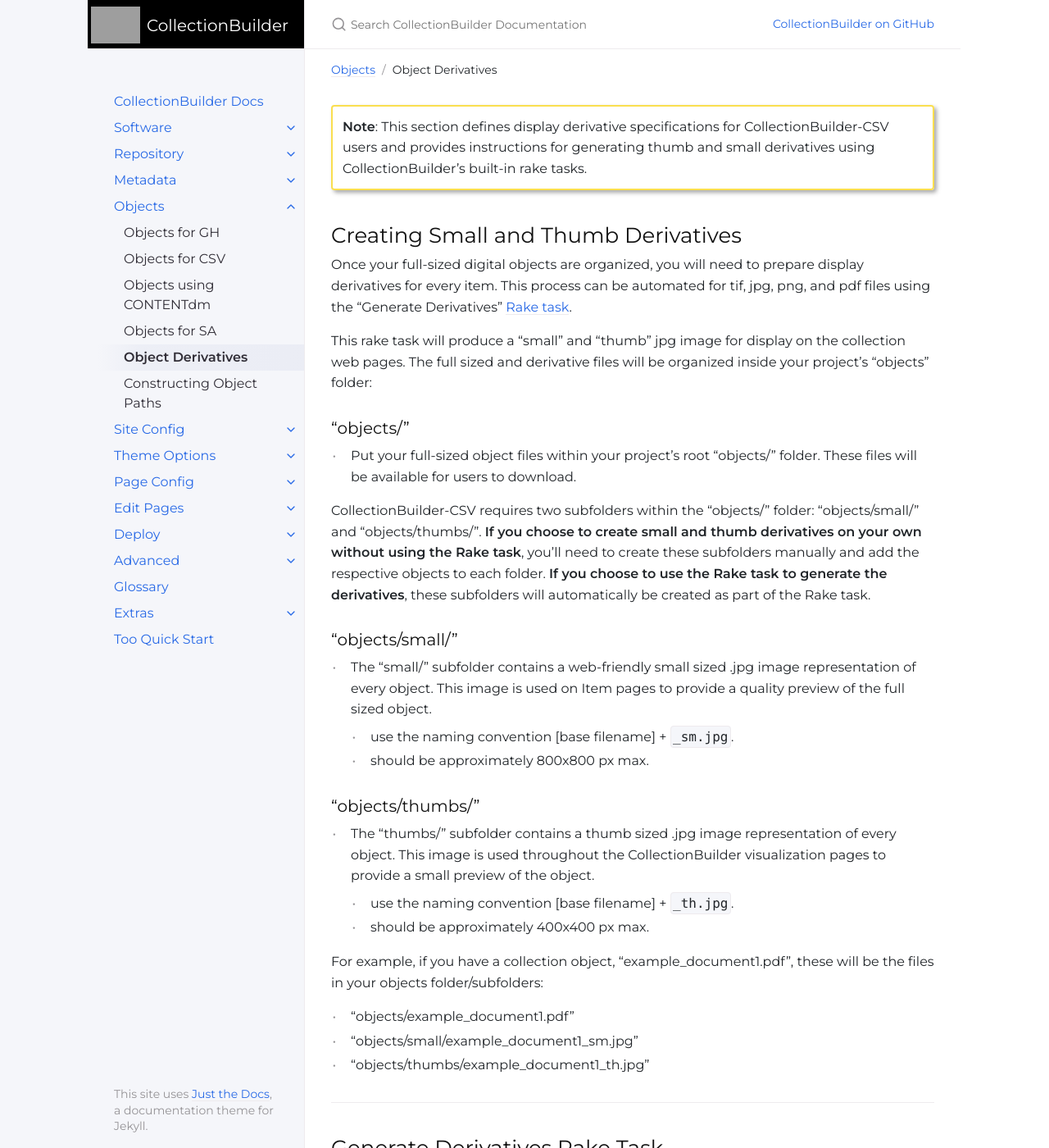
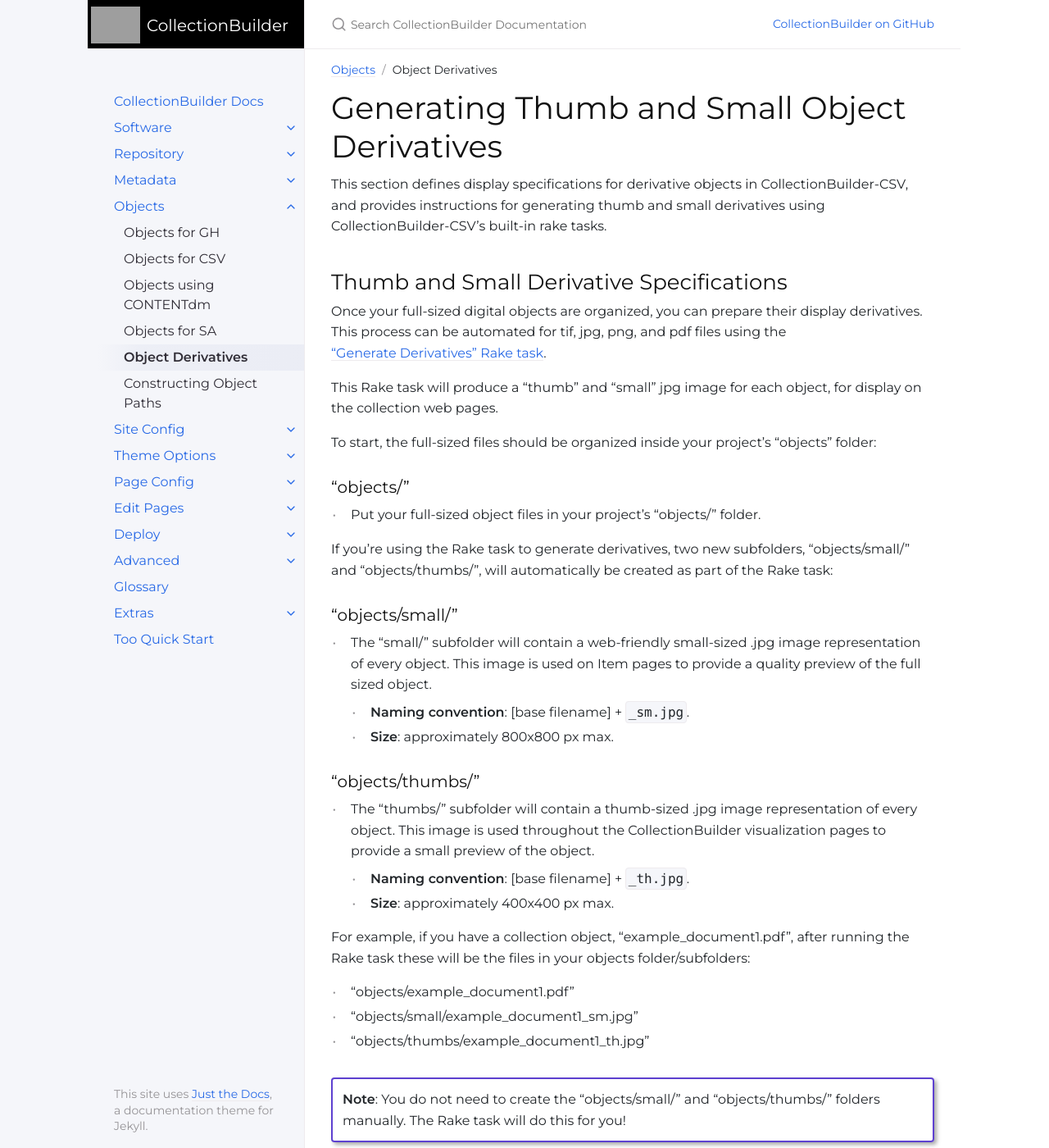
Before and after one commit to CollectionBuilder/cb-docs, a Jekyll site: the page built from docs/objects/derivatives.md, in a window 1280 px wide and 1400 px high. Shown: the whole window at 82% size. Built offline with Jekyll 4.4.1, drawn with Linux system fonts in a browser that asks for light colours; comment, search, counter and statistics services are not loaded; some of the changed text lies outside the part shown.

Commit message:
final cleanup

```diff
--- a/docs/objects/derivatives.md
+++ b/docs/objects/derivatives.md
@@ -4,39 +4,48 @@ parent: Objects
 nav_order: 5
 ---
 
-{:.alert .alert-yellow}
-**Note**: This section defines display derivative specifications for CollectionBuilder-CSV users and provides instructions for generating thumb and small derivatives using CollectionBuilder's built-in rake tasks.
+# Generating Thumb and Small Object Derivatives
 
-## Creating Small and Thumb Derivatives
+This section defines display specifications for derivative objects in CollectionBuilder-CSV, and provides instructions for generating thumb and small derivatives using CollectionBuilder-CSV's built-in rake tasks.
 
-Once your full-sized digital objects are organized, you will need to prepare display derivatives for every item.
-This process can be automated for tif, jpg, png, and pdf files using the "Generate Derivatives" [Rake task](#generate-derivatives-rake-task).
+## Thumb and Small Derivative Specifications
 
-This rake task will produce a "small" and "thumb" jpg image for display on the collection web pages.
-The full sized and derivative files will be organized inside your project's "objects" folder:
+Once your full-sized digital objects are organized, you can prepare their display derivatives.
+This process can be automated for tif, jpg, png, and pdf files using the ["Generate Derivatives" Rake task](#generate-derivatives-rake-task).
+
+This Rake task will produce a "thumb" and "small" jpg image for each object, for display on the collection web pages.
+
+To start, the full-sized files should be organized inside your project's "objects" folder:
 
 ### "objects/"
-- Put your full-sized object files within your project's root "objects/" folder. These files will be available for users to download.
+- Put your full-sized object files in your project's "objects/" folder.
 
-CollectionBuilder-CSV requires two subfolders within the "objects/" folder: "objects/small/" and "objects/thumbs/".
-**If you choose to create small and thumb derivatives on your own without using the Rake task**, you'll need to create these subfolders manually and add the respective objects to each folder.
-**If you choose to use the Rake task to generate the derivatives**, these subfolders will automatically be created as part of the Rake task.
+If you're using the Rake task to generate derivatives, two new subfolders, "objects/small/" and "objects/thumbs/", will automatically be created as part of the Rake task:
 
 ### "objects/small/"
-- The "small/" subfolder contains a web-friendly small sized .jpg image representation of every object. This image is used on Item pages to provide a quality preview of the full sized object.
-    - use the naming convention [base filename] + `_sm.jpg`.
-    - should be approximately 800x800 px max.
+- The "small/" subfolder will contain a web-friendly small-sized .jpg image representation of every object. This image is used on Item pages to provide a quality preview of the full sized object.
+    - **Naming convention**: [base filename] + `_sm.jpg`.
+    - **Size**: approximately 800x800 px max.
 
 ### "objects/thumbs/"
-- The "thumbs/" subfolder contains a thumb sized .jpg image representation of every object. This image is used throughout the CollectionBuilder visualization pages to provide a small preview of the object.
-    - use the naming convention [base filename] + `_th.jpg`.
-    - should be approximately 400x400 px max.
+- The "thumbs/" subfolder will contain a thumb-sized .jpg image representation of every object. This image is used throughout the CollectionBuilder visualization pages to provide a small preview of the object.
+    - **Naming convention**: [base filename] + `_th.jpg`.
+    - **Size**: approximately 400x400 px max.
 
-For example, if you have a collection object, "example_document1.pdf", these will be the files in your objects folder/subfolders:
+For example, if you have a collection object, "example_document1.pdf", after running the Rake task these will be the files in your objects folder/subfolders:
 
 - "objects/example_document1.pdf"
 - "objects/small/example_document1_sm.jpg"
 - "objects/thumbs/example_document1_th.jpg"
+
+{:.alert .alert-purple}
+**Note**: You do not need to create the "objects/small/" and "objects/thumbs/" folders manually.
+The Rake task will do this for you!
+
+{:.alert .alert-yellow}
+Are you creating your derivatives manually instead of using the Rake task?
+We recommend using "small/" and "thumbs/" directories for organization purposes, but it's not required.
+Just remember to put the [correct path]({{ '/docs/metadata/csv_metadata/#object-detail-fields-strongly-suggested' | relative_url }}) to your derivatives in each object's metadata record.
 
 ---
 
@@ -72,10 +81,13 @@ The "generate_derivatives" command can be further customized with several option
 To avoid errors, you will need to give an additional configuration option to change the ImageMagick command:
 `rake generate_derivatives[,,,,convert]`
 
+{:.alert .alert-blue}
+Questions about hosting your objects? See [Object Deployment]({{ '/docs/objects/csv-objects/#object-deployment' | relative_url }}) for CollectionBuilder-CSV.
+
 ---
 
 ## Derivatives for Other Object Types
 
 See the [Object Paths]({{ '/docs/objects/object-paths/' | relative_url }}) page for information on [YouTube]({{ '/docs/objects/object-paths/#path-for-youtube-objects' | relative_url }}) derivatives.
 
-For other item types you may want to manually generate "small" and "thumbs" images following the conventions documented in the [Creating Derivatives](#creating-small-and-thumb-derivatives) section above.
+For other item types you may want to manually generate "small" and "thumbs" images following the conventions documented in the [Creating Derivatives](#create-small-and-thumb-derivatives) section above.
```
Also changed, not shown: docs/objects/csv-objects.md (+15 -14 lines), docs/objects/object-paths.md (+1 -1 lines), index.md (+10 -1 lines).
